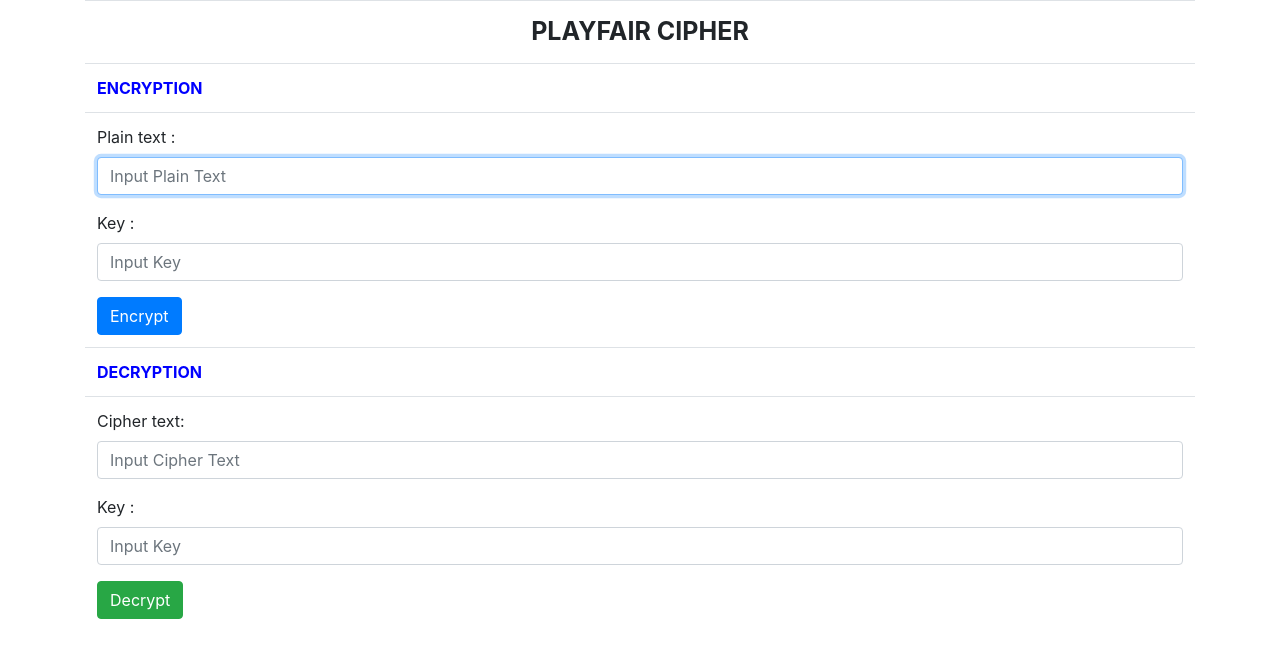
After one commit to meo0304/BMTTNC-THANHTUNG-2280603509, a Flask app: page /playfair in a window 1280 px wide. The commit adds this page. Shown: the top 658 px of the page. Run offline with Flask 3, Linux system fonts and the light colour scheme.

Commit message:
[UPDATE] WEB VIGENERE

```diff
--- a/BUOI_2/LAB_02/app.py
+++ b/BUOI_2/LAB_02/app.py
@@ -1,5 +1,9 @@
 from flask import Flask, render_template, request, json
 from cipher.caesar import CaesarCipher
+from cipher.vigenere import VigenereCipher
+from cipher.transposition import TranspositionCipher
+from cipher.railfence import RailFenceCipher
+from cipher.playfair import PlayFairCipher
 
 app = Flask(__name__)
 
@@ -9,25 +13,85 @@ def home():
     return render_template('index.html')
 
 #router routes for caesar cypher
-@app.route("/caesar")
-def caesar():
-    return render_template('caesar.html')
+@app.route("/caesar", methods=['GET', 'POST'])
+def caesar_route():
+    encrypted_text = None
+    decrypted_text = None
+    key = None
+    if request.method == 'POST':
+        text = request.form.get('inputPlainText') if request.form.get('action') == 'encrypt' else request.form.get('inputCipherText')
+        key = request.form.get('inputKeyPlain', type=int) if request.form.get('action') == 'encrypt' else request.form.get('inputKeyCipher', type=int)
+        action = request.form.get('action')
+        caesar = CaesarCipher()
+        if action == 'encrypt':
+            encrypted_text = caesar.encrypt_text(text, key)
+        elif action == 'decrypt':
+            decrypted_text = caesar.decrypt_text(text, key)
+    return render_template('caesar.html', encrypted_text=encrypted_text, decrypted_text=decrypted_text, key=key)
 
-@app.route("/encrypt", methods=['POST'])
-def caesar_encrypt():
-    text = request.form['inputPlainText']
-    key = int(request.form['inputKeyPlain'])
-    Caesar = CaesarCipher()
-    encrypted_text = Caesar.encrypt_text(text, key)
-    return f"{{text: {text}<br/>key: {key}<br/>encrypted text: {encrypted_text}}}"
+@app.route('/vigenere', methods=['GET', 'POST'])
+def vigenere_route():
+    encrypted_text = None
+    decrypted_text = None
+    key = None
+    if request.method == 'POST':
+        text = request.form.get('inputPlainText') if request.form.get('action') == 'encrypt' else request.form.get('inputCipherText')
+        key = request.form.get('inputKeyPlain') if request.form.get('action') == 'encrypt' else request.form.get('inputKeyCipher')
+        action = request.form.get('action')
+        vigenere = VigenereCipher(key)
+        if action == 'encrypt':
+            encrypted_text = vigenere.encrypt(text)
+        elif action == 'decrypt':
+            decrypted_text = vigenere.decrypt(text)
+    return render_template('vigenere.html', encrypted_text=encrypted_text, decrypted_text=decrypted_text, key=key)
 
-@app.route("/decrypt", methods=['POST'])
-def caesar_decrypt():
-    text = request.form['inputCipherText']
-    key = int(request.form['inputKeyCipher'])
-    Caesar = CaesarCipher()
-    decrypted_text = Caesar.decrypt_text(text, key)
-    return f"{{text: {text}<br/>key: {key}<br/>decrypted text: {decrypted_text}}}"
+@app.route('/railfence', methods=['GET', 'POST'])
+def railfence_route():
+    ciphertext = None
+    plaintext = None
+    key = None
+    if request.method == 'POST':
+        text = request.form.get('inputPlainText') if request.form.get('action') == 'encrypt' else request.form.get('inputCipherText')
+        key = request.form.get('inputKeyPlain', type=int) if request.form.get('action') == 'encrypt' else request.form.get('inputKeyCipher', type=int)
+        action = request.form.get('action')
+        railfence = RailFenceCipher(key)
+        if action == 'encrypt':
+            ciphertext = railfence.encrypt(text)
+        elif action == 'decrypt':
+            plaintext = railfence.decrypt(text)
+    return render_template('rail_fence.html', ciphertext=ciphertext, plaintext=plaintext, key=key)
+
+@app.route('/playfair', methods=['GET', 'POST'])
+def playfair_route():
+    ciphertext = None
+    plaintext = None
+    key = None
+    if request.method == 'POST':
+        text = request.form.get('inputPlainText') if request.form.get('action') == 'encrypt' else request.form.get('inputCipherText')
+        key = request.form.get('inputKeyPlain') if request.form.get('action') == 'encrypt' else request.form.get('inputKeyCipher')
+        action = request.form.get('action')
+        playfair = PlayFairCipher(key)
+        if action == 'encrypt':
+            ciphertext = playfair.encrypt(text)
+        elif action == 'decrypt':
+            plaintext = playfair.decrypt(text)
+    return render_template('playfair.html', ciphertext=ciphertext, plaintext=plaintext, key=key)
+
+@app.route('/transposition', methods=['GET', 'POST'])
+def transposition_route():
+    ciphertext = None
+    plaintext = None
+    key = None
+    if request.method == 'POST':
+        text = request.form.get('inputPlainText') if request.form.get('action') == 'encrypt' else request.form.get('inputCipherText')
+        key = request.form.get('inputKeyPlain') if request.form.get('action') == 'encrypt' else request.form.get('inputKeyCipher')
+        action = request.form.get('action')
+        transposition = TranspositionCipher(key)
+        if action == 'encrypt':
+            ciphertext = transposition.encrypt(text)
+        elif action == 'decrypt':
+            plaintext = transposition.decrypt(text)
+    return render_template('transposition.html', ciphertext=ciphertext, plaintext=plaintext, key=key)
 
 #main function
 if __name__ == "__main__":
--- a/BUOI_2/LAB_02/cipher/railfence/railfence_cipher.py
+++ b/BUOI_2/LAB_02/cipher/railfence/railfence_cipher.py
@@ -1,6 +1,6 @@
 class RailFenceCipher:
-    def __init__(self):
-        pass
+    def __init__(self, key):
+        self.key = key.upper()  # Lưu trữ khóa, thường viết hoa để nhất quán
 
     def rail_fence_encrypt(self, plain_text, num_rails):
         rails = [[] for _ in range(num_rails)]
--- a/BUOI_2/LAB_02/cipher/transposition/transposition_cipher.py
+++ b/BUOI_2/LAB_02/cipher/transposition/transposition_cipher.py
@@ -1,6 +1,6 @@
 class TranspositionCipher:
-    def __init__(self):
-        pass
+    def __init__(self, key):
+        self.key = key.upper()  # Lưu trữ khóa, thường viết hoa để nhất quán
 
     def encrypt(self, text, key):
         encrypted_text = ''
--- a/BUOI_2/LAB_02/templates/index.html
+++ b/BUOI_2/LAB_02/templates/index.html
@@ -10,7 +10,11 @@
         <h4 style="font-weight: bold; text-align: center;">BÀI THỰC HÀNH BẢO MẬT THÔNG TIN NÂNG CAO</h4>
         <ul style="margin-top: 30px;">
             <li><a href="/caesar">Ceasar Cipher</a></li>
-            <li><a href="/rsa">RSA Cipher</a></li>
+            <li><a href="/vigenere">Vigenère Cipher</a></li>
+            <!-- <li><a href="/railfence">Rail Fence Cipher</a></li>
+            <li><a href="/playfair">Playfair Cipher</a></li>
+            <li><a href="/transposition">Transposition Cipher</a></li>  -->
+            <!-- <li><a href="/rsa">RSA Cipher</a></li>
         </ul>
     </div>
 </body>
--- /dev/null
+++ b/BUOI_2/LAB_02/templates/playfair.html
@@ -0,0 +1,58 @@
+<!DOCTYPE html>
+<html lang="en">
+<head>
+    <title>Playfair Cipher</title>
+    <link href="https://cdn.jsdelivr.net/npm/bootstrap@4.6.2/dist/css/bootstrap.min.css" rel="stylesheet" />
+</head>
+<body>
+    <div class="container">
+        <table class="table">
+            <tr>
+                <td style="text-align: center; font-weight: bold; font-size: 25px;">PLAYFAIR CIPHER</td>
+            </tr>
+            <tr>
+                <td style="font-weight: bold; color: blue">ENCRYPTION</td>
+            </tr>
+            <tr>
+                <td>
+                    <form method="POST" action="/playfair">
+                        <div class="mb-3">
+                            <label class="form-label">Plain text : </label>
+                            <input type="text" class="form-control" name="inputPlainText" placeholder="Input Plain Text" required autofocus />
+                        </div>
+                        <div class="mb-3">
+                            <label class="form-label">Key : </label>
+                            <input type="text" class="form-control" name="inputKeyPlain" placeholder="Input Key" required />
+                        </div>
+                        <button type="submit" class="btn btn-primary" name="action" value="encrypt">Encrypt</button>
+                        {% if ciphertext %}
+                        <div class="alert alert-info mt-3">Encrypted Text: {{ ciphertext }}</div>
+                        {% endif %}
+                    </form>
+                </td>
+            </tr>
+            <tr>
+                <td style="font-weight: bold; color: blue">DECRYPTION</td>
+            </tr>
+            <tr>
+                <td>
+                    <form method="POST" action="/playfair">
+                        <div class="mb-3">
+                            <label class="form-label">Cipher text:</label>
+                            <input type="text" class="form-control" name="inputCipherText" placeholder="Input Cipher Text" required />
+                        </div>
+                        <div class="mb-3">
+                            <label class="form-label">Key : </label>
+                            <input type="text" class="form-control" name="inputKeyCipher" placeholder="Input Key" required />
+                        </div>
+                        <button type="submit" class="btn btn-success" name="action" value="decrypt">Decrypt</button>
+                        {% if plaintext %}
+                        <div class="alert alert-success mt-3">Decrypted Text: {{ plaintext }}</div>
+                        {% endif %}
+                    </form>
+                </td>
+            </tr>
+        </table>
+    </div>
+</body>
+</html>
```
Also changed, not shown: BUOI_2/LAB_02/cipher/vigenere/vigenere_cipher.py (+22 -22 lines), BUOI_2/LAB_02/templates/rail_fence.html (added, +58 -0 lines), BUOI_2/LAB_02/templates/transposition.html (added, +58 -0 lines), BUOI_2/LAB_02/templates/vigenere.html (added, +58 -0 lines).
